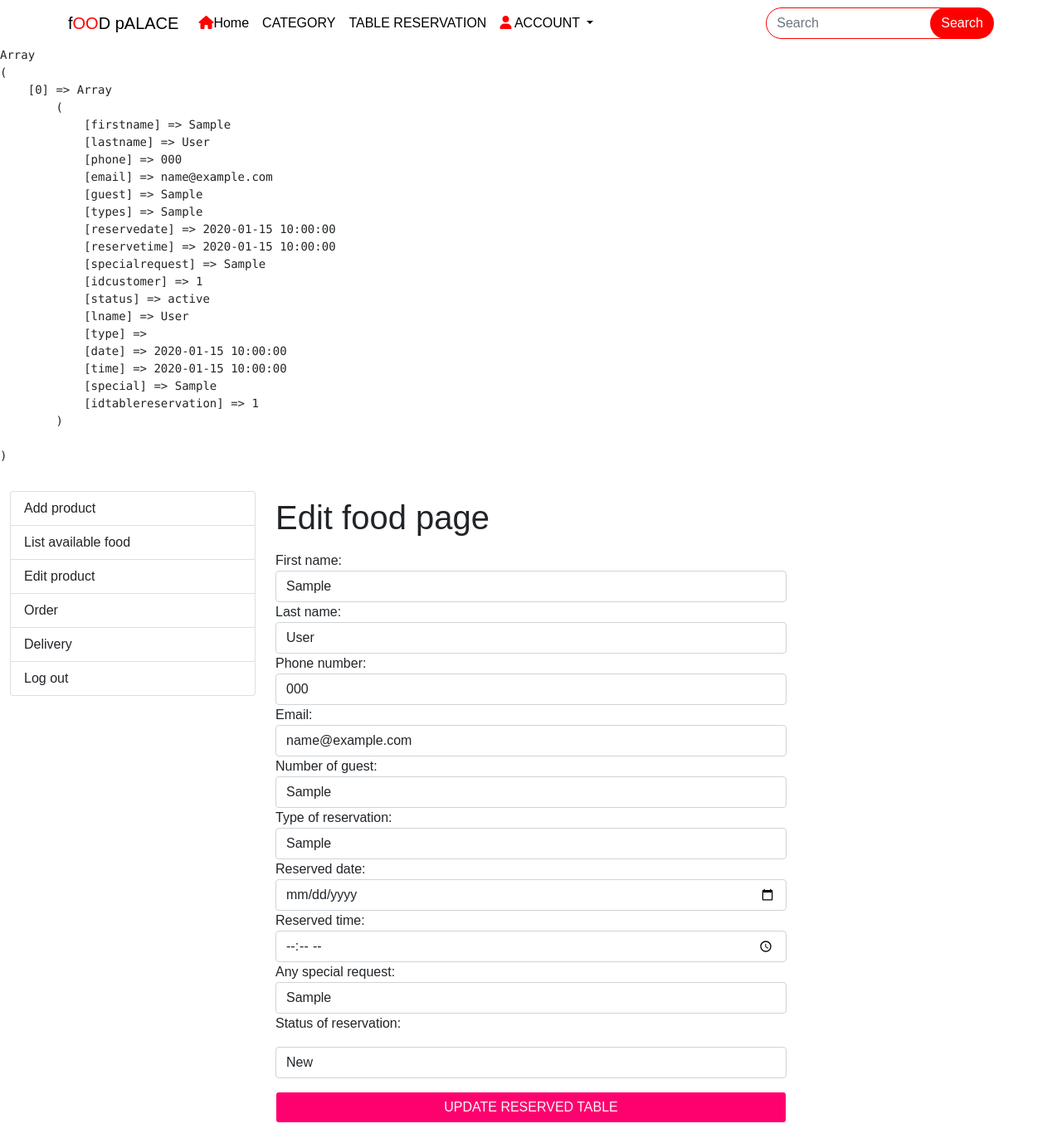
After one commit to Rophah/foodordering, a PHP site: page /onlineordering/admineditreserve2.php?id=1 in a window 1280 px wide. The commit adds this page. Shown: the whole page at 83% size. Run offline with PHP 8.4, Linux system fonts and the light colour scheme; the visitor is signed in with stand-in values (Sample User, id 1); tables that the repository leaves empty or names only in its code hold one stand-in row (values such as "Sample post"); some web fonts are replaced.

Commit message:
second update

```diff
--- /dev/null
+++ b/admineditreserve2.php
@@ -0,0 +1,116 @@
+<?php
+include_once("adminheader.php");
+
+include_once("classes/tablereservation.php");
+$objcat= new Table;
+
+
+$id=$_GET['id'];
+$output=$objcat->findtablereserve($id);
+echo "<pre>";
+print_r($output);
+echo "</pre>";
+//echo ($output[0]['phone']);
+?>
+
+<!-- Page Content -->
+  <div class="container-fluid mt-3">
+
+    <div class="row ">
+      <div class="col-md-3 mt-3">
+      <div class="list-group">
+        <a href="addproduct.php" class="list-group-item ">Add product</a>
+        <a href="listfood.php" class="list-group-item ">List available food</a>
+        <a href="admineditfood.php" class="list-group-item ">Edit product</a>
+        <a href="" class="list-group-item ">Order</a>
+        <a href="" class="list-group-item ">Delivery</a>
+        <a href="adminlogoutfood.php" class="list-group-item ">Log out</a>
+      </div>
+      </div>
+      <div class="col-md-6 mb-4">
+        <h1 class="mt-4 mb-3">Edit food page
+      <!-- <small>Edit</small> -->
+
+      </h1>
+      <?php
+	if($_SERVER['REQUEST_METHOD']=='POST'){
+		$firstname=$_POST['firstname'];
+		$lastname=$_POST['lastname'];
+		$phone=$_POST['phone'];
+		$email=$_POST['email'];
+		$guest=$_POST['guest'];
+    $types = $_POST['types'];
+    $reservedate = $_POST['reservedate'];
+    $reservetime = $_POST['reservetime'];
+    $specialrequest = $_POST['specialrequest'];
+    $status = $_POST['status'];
+
+		if(empty($firstname) || empty($lastname) || empty($phone)||empty($email) || empty($guest) || empty($types) || empty($reservedate) || empty($reservetime) || empty($specialrequest) || empty($status)){
+			echo "<span class='text-danger'>Kindly Complete all Fields</span>";
+		}else{
+			include_once("classes/fooduser.php");
+			$objfood=new Table;
+			$result=$objfood->updateTable($firstname,$lastname,$phone,$email,$guest, $types,$reservedate,$reservetime,$specialrequest,$status);
+			if($result==true){
+				echo "<span class='text-danger'>Food Updated Sucessfully</span>";
+			}else{
+				echo "<span class='text-danger'>Could Not add Food</span>";
+			}
+
+		}
+	}
+
+?>
+      <form action="<?php echo htmlspecialchars($_SERVER ['PHP_SELF']); ?>?id=<?php echo $_GET['id'];?>" method="post">
+      	<div>
+      		<label>First name:</label>
+      		<input type="text" name="firstname" class="form-control" value="<?php if(isset($output[0]['firstname'])){ echo $output[0]['firstname'];} ?>">
+      	</div>
+      	<div>
+      		<label>Last name:</label>
+      		<input type="text" name="lastname" class="form-control" value="<?php if(isset($output[0]['lastname'])){ echo $output[0]['lastname'];} ?>">
+      	</div>
+      	<div>
+      		<label>Phone number:</label>
+      		<input type="text" name="phone" class="form-control" value="<?php if(isset($output[0]['phone'])){ echo $output[0]['phone'];} ?>">
+      	</div>
+      	<div>
+          <label>Email:</label>
+          <input type="text" name="email" class="form-control" value="<?php if(isset($output[0]['email'])){ echo $output[0]['email'];} ?>">
+        </div>
+        <div>
+          <label>Number of guest:</label>
+          <input type="text" name="guest" class="form-control" value="<?php if(isset($output[0]['guest'])){ echo $output[0]['guest'];} ?>">
+        </div>
+        <div>
+          <label>Type of reservation:</label>
+          <input type="text" name="types" class="form-control" value="<?php if(isset($output[0]['types'])){ echo $output[0]['types'];} ?>">
+        </div>
+        <div>
+          <label>Reserved date:</label>
+          <input type="date" name="reservedate" class="form-control" value="<?php if(isset($output[0]['reservedate'])){ echo $output[0]['reservedate'];} ?>">
+        </div>
+        <div>
+          <label>Reserved time:</label>
+          <input type="time" name="reservetime" class="form-control" value="<?php if(isset($output[0]['reservetime'])){ echo $output[0]['reservetime'];} ?>">
+        </div>
+        <div>
+          <label>Any special request:</label>
+          <input type="text" name="specialrequest" class="form-control" value="<?php if(isset($output[0]['specialrequest'])){ echo $output[0]['specialrequest'];} ?>">
+        </div>
+      	<div>
+          <label>Status of reservation:</label>
+      		<select name="status" class="form-control mt-3">
+            <option name="status" value="new">New</option>
+            <option name="status" value="cancelled">Cancelled</option>
+            <option name="status" value="completed">Completed</option>
+          </select>
+      	</div>
+      	<div>
+      		<button type="submit" class="btn mt-3 form-control text-light" name="submit" id="sendMessageButton" value="" style="background-color:#ff006f ">UPDATE RESERVED TABLE</button>
+      	</div>
+
+      </form>
+      </div>
+      <div class="col-md-3"></div>
+     </div>
--- a/classes/tablereservation.php
+++ b/classes/tablereservation.php
@@ -1,13 +1,13 @@
 <?php
 
-include_once('constants.php');
+//include_once('constants.php');
 
 class Table{
 
 	public $dbcon;
 
 	public function __construct(){
-		$this->dbcon = new Mysqli(DB_SERVER,DB_USERNAME,DB_PASSWORD,DB_DATABASE);
+		$this->dbcon = new Mysqli("localhost","root","","foodordering");
 
 		if($this->dbcon->connect_error){
 			die('Connection error'.$this->dbcon->connect_error);
@@ -18,7 +18,7 @@ class Table{
 		$sql = "INSERT INTO tablereservation (firstname,lastname,phone,email,guest,types,reservedate,reservetime,specialrequest,idcustomer) VALUES('$fname','$lname','$phone','$email','$guest','$type','$date','$time','$specialrequest',$idcustomer)";
 
 		$result =$this->dbcon->query($sql);
-		var_dump($result);
+		//var_dump($result);
 		exit;
 		if($this->dbcon->affected_rows >0){
 			return true;
@@ -66,13 +66,23 @@ class Table{
 		$row = [];
 		if($this->dbcon->affected_rows > 0){
 			while($res = $result->fetch_assoc()){
-				$row[] = $rec;
+				$row[] = $res;
 			}return $row;
 		}else{
 			return $row;
 		}
 	}
 
+	public function updateTable($firstname,$lastname,$phone,$email,$guest, $types,$reservedate,$reservetime,$specialrequest,$status){
+		$sql = "UPDATE tablereservation SET firstname ='$firstname',lastname = '$lastname', phone= '$phone',email='$email', guest='$guest', types = '$types', reservedate='$reservedate', reservetime='$specialrequest', status='$status'";
+		$result = $this->dbcon->query($sql);
+		var_dump($result);
+		if($this->dbcon->affected_rows == 1){
+			return $result;
+		}else{
+			return $result;
+		}
+	}
 
 }
 ?>
--- a/index.php
+++ b/index.php
@@ -230,7 +230,7 @@ include_once("navbar.php");
 	<!-- JS FILES -->
 	<script type="text/javascript" src="js/jquery.min.js"></script>
 	<script type="text/javascript" src="js/popper.min.js"></script>
-	<script type="text/javascript" src="js/bootstrap.js"></script>
+	<script type="text/javascript" src="js/bootstrap.min.js"></script>
 
 	<script type="text/javascript">
 		$(document).ready(function(){
--- /dev/null
+++ b/insertdish.php
@@ -0,0 +1,5 @@
+<?php
+
+	var_dump($_REQUEST);
+
+?>
--- a/listtablepreserve.php
+++ b/listtablepreserve.php
@@ -50,7 +50,7 @@ $result = $sql->listreserve();
 					<th><?php echo $value['reservetime']?></th>
 					<th><?php echo $value['specialrequest']?></th>
 					<th><?php echo $value['status']?></th>
-					<th><a href="admineditreserve.php?id=<?php echo $id; ?>" class='btn-primary btn-sm mb-2'>Edit</a></th>
+					<th><a href="admineditreserve2.php?id=<?php echo $id; ?>" class='btn-primary btn-sm mb-2'>Edit</a></th>
 					</tr>
 					<?php
 					}
--- a/tablepreserve.php
+++ b/tablepreserve.php
@@ -69,7 +69,7 @@ if ($_SERVER['REQUEST_METHOD'] == 'POST'){
 			$output = $sql->inserttable($firstname, $lastname, $phone, $email,$guest,$reservetype, $reservedate, $reservetime,$reservedspecial, $id);
 			echo $output;
 
-			header("Location: response.php");
+			echo "<span class='text-danger'>Table has been reserved. Hurray!!!</span>";
 		exit;
 		}
 
```
Also changed, not shown: admineditreserve.php (+44 -2 lines), localdish.php (+53 -14 lines).
